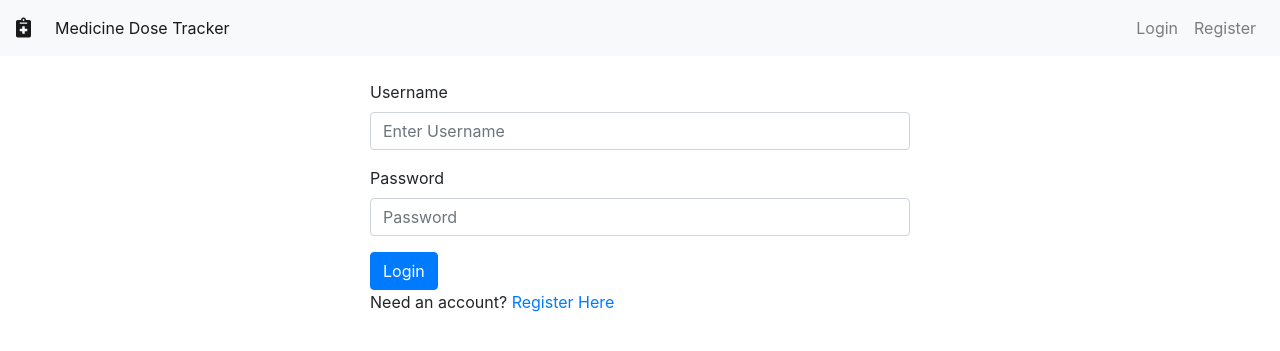
After one commit to angellikgh/django-medicine-dose-tracker, a Django app: page /login/ in a window 1280 px wide. The commit adds this page. Shown: the top 351 px of the page. Run offline with Django 3.2, Linux system fonts and the light colour scheme; some libraries are stand-ins or nearby versions.

Commit message:
added user login/register

```diff
--- a/apps/config/settings/base.py
+++ b/apps/config/settings/base.py
@@ -39,6 +39,8 @@ INSTALLED_APPS = [
     "django.contrib.sessions",
     "django.contrib.messages",
     "django.contrib.staticfiles",
+
+    "apps.users",
 ]
 
 MIDDLEWARE = [
@@ -124,3 +126,6 @@ USE_TZ = True
 # https://docs.djangoproject.com/en/3.1/howto/static-files/
 
 STATIC_URL = "/static/"
+STATICFILES_DIRS = [
+    os.path.join(BASE_DIR, 'static')
+]
--- a/apps/config/urls.py
+++ b/apps/config/urls.py
@@ -1,12 +1,13 @@
 from django.contrib import admin
 from django.views.generic import TemplateView
-from django.urls import path
+from django.urls import path, include
 
 
 urlpatterns = [
     path('',
         TemplateView.as_view(template_name='home.html'),
         name='home'),
+    path('', include('apps.users.urls')),
 
     path('admin/', admin.site.urls),
 ]
--- a/apps/templates/base.html
+++ b/apps/templates/base.html
@@ -9,13 +9,23 @@
 
       {% endblock %}
     </title>
-    <link href="https://cdn.jsdelivr.net/npm/bootstrap@5.0.2/dist/css/bootstrap.min.css" rel="stylesheet" integrity="sha384-EVSTQN3/azprG1Anm3QDgpJLIm9Nao0Yz1ztcQTwFspd3yD65VohhpuuCOmLASjC" crossorigin="anonymous" />
+    <link rel="stylesheet" href="https://maxcdn.bootstrapcdn.com/bootstrap/4.0.0/css/bootstrap.min.css" integrity="sha384-Gn5384xqQ1aoWXA+058RXPxPg6fy4IWvTNh0E263XmFcJlSAwiGgFAW/dAiS6JXm" crossorigin="anonymous" />
+    <link rel="stylesheet" href="https://use.fontawesome.com/releases/v5.6.3/css/all.css" integrity="sha384-UHRtZLI+pbxtHCWp1t77Bi1L4ZtiqrqD80Kn4Z8NTSRyMA2Fd33n5dQ8lWUE00s/" crossorigin="anonymous" />
+    {% block custom_css %}
+
+    {% endblock %}
   </head>
   <body>
+    {% include 'partials/navbar.html' %}
+
     <div class="container">
       {% block content %}
 
       {% endblock %}
     </div>
+
+    <script src="https://code.jquery.com/jquery-3.2.1.slim.min.js" integrity="sha384-KJ3o2DKtIkvYIK3UENzmM7KCkRr/rE9/Qpg6aAZGJwFDMVNA/GpGFF93hXpG5KkN" crossorigin="anonymous"></script>
+    <script src="https://cdnjs.cloudflare.com/ajax/libs/popper.js/1.12.9/umd/popper.min.js" integrity="sha384-ApNbgh9B+Y1QKtv3Rn7W3mgPxhU9K/ScQsAP7hUibX39j7fakFPskvXusvfa0b4Q" crossorigin="anonymous"></script>
+    <script src="https://maxcdn.bootstrapcdn.com/bootstrap/4.0.0/js/bootstrap.min.js" integrity="sha384-JZR6Spejh4U02d8jOt6vLEHfe/JQGiRRSQQxSfFWpi1MquVdAyjUar5+76PVCmYl" crossorigin="anonymous"></script>
   </body>
 </html>
--- /dev/null
+++ b/apps/templates/partials/navbar.html
@@ -0,0 +1,22 @@
+<nav class="navbar navbar-expand-sm navbar-light bg-light">
+    <a class="navbar-brand" href="{% url 'home' %}"><i class="fas fa-notes-medical"></i></a>
+    <button class="navbar-toggler d-lg-none" type="button" data-toggle="collapse" data-target="#collapsibleNavId"
+        aria-controls="collapsibleNavId" aria-expanded="false" aria-label="Toggle navigation">
+        <span class="navbar-toggler-icon"></span>
+    </button>
+    <div class="collapse navbar-collapse" id="collapsibleNavId">
+        <ul class="navbar-nav mr-auto mt-lg-0">
+            <li class="nav-item active">
+                <a class="nav-link" href="{% url 'home' %}">Medicine Dose Tracker <span class="sr-only">(current)</span></a>
+            </li>
+        </ul>
+        <div class="navbar-nav ml-auto">
+            {% if request.user.is_authenticated %}
+            <a class="nav-link" href="{% url 'users:logout' %}">Logout</a>
+            {% else %}
+            <a class="nav-link" href="{% url 'users:login' %}">Login</a>
+            <a class="nav-link" href="{% url 'users:register' %}">Register</a>
+            {% endif %}
+        </div>
+    </div>
+</nav>
--- /dev/null
+++ b/apps/templates/users/login.html
@@ -0,0 +1,32 @@
+{% extends 'base.html' %}
+
+{% block content %}
+  <div class="row center">
+    <div class="col-md-6 offset-md-3 mt-4">
+        {% if messages %}
+        <div class="messages">
+            {% for message in messages %}
+            <div {% if message.tags %} class="{{ message.tags }}" {% endif %}>{{ message }}
+                <button type="button" class="close" data-dismiss="alert" aria-label="Close">
+                    <span aria-hidden="true">&times;</span>
+                </button>
+            </div>
+            {% endfor %}
+        </div>
+        {% endif %}
+        <form action="" method="POST">
+            {% csrf_token %}
+            <div class="form-group">
+                <label for="username">Username</label>
+                <input type="text" class="form-control" name="username" placeholder="Enter Username" required>
+            </div>
+            <div class="form-group">
+                <label for="password">Password</label>
+                <input type="password" class="form-control" name="password" placeholder="Password" required>
+            </div>
+            <button type="submit" class="btn btn-primary">Login</button>
+            <p>Need an account? <a href="{% url 'users:register' %}">Register Here</a></p>
+        </form>
+    </div>
+  </div>
+{% endblock %}
--- /dev/null
+++ b/apps/users/app.py
@@ -0,0 +1,5 @@
+from django.apps import AppConfig
+
+
+class AuthConfig(AppConfig):
+    name = 'apps.users'
--- /dev/null
+++ b/apps/users/urls.py
@@ -0,0 +1,11 @@
+from django.urls import path
+
+from . import views
+
+app_name = 'users'
+
+urlpatterns = [
+    path('login/', views.login_view, name="login"),
+    path('logout/', views.logout_view, name="logout"),
+    path('register/', views.register_view, name="register"),
+]
--- /dev/null
+++ b/apps/users/views.py
@@ -0,0 +1,69 @@
+from django.shortcuts import render, redirect
+from django.contrib import messages
+from django.contrib.auth import login, logout, authenticate
+from django.contrib.auth.models import User
+
+from .forms import UserRegistrationForm
+
+
+def login_view(request):
+    if request.method == 'POST':
+        username = request.POST.get('username')
+        password = request.POST.get('password')
+        user = authenticate(username=username, password=password)
+
+        if user is not None:
+            login(request, user)
+            redirect_url = request.GET.get('next', 'home')
+            return redirect(redirect_url)
+        else:
+            messages.error(request, "Username Or Password is incorrect!",
+                           extra_tags='alert alert-warning alert-dismissible fade show')
+
+    return render(request, 'users/login.html')
+
+
+def logout_view(request):
+    logout(request)
+    return redirect('home')
+
+
+def register_view(request):
+    if request.method == 'POST':
+        check1 = False
+        check2 = False
+        check3 = False
+        form = UserRegistrationForm(request.POST)
+        if form.is_valid():
+            username = form.cleaned_data['username']
+            password1 = form.cleaned_data['password1']
+            password2 = form.cleaned_data['password2']
+            email = form.cleaned_data['email']
+
+            if password1 != password2:
+                check1 = True
+                messages.error(request, 'Password did not match!',
+                               extra_tags='alert alert-warning alert-dismissible fade show')
+            if User.objects.filter(username=username).exists():
+                check2 = True
+                messages.error(request, 'Username already exists!',
+                               extra_tags='alert alert-warning alert-dismissible fade show')
+            if User.objects.filter(email=email).exists():
+                check3 = True
+                messages.error(request, 'Email already registered!',
+                               extra_tags='alert alert-warning alert-dismissible fade show')
+
+            if check1 or check2 or check3:
+                messages.error(
+                    request, "Registration Failed!", extra_tags='alert alert-warning alert-dismissible fade show')
+                return redirect('users:register')
+            else:
+                user = User.objects.create_user(
+                    username=username, password=password1, email=email)
+                messages.success(
+                    request, f'Thanks for registering {user.username}.', extra_tags='alert alert-success alert-dismissible fade show')
+                return redirect('users:login')
+    else:
+        form = UserRegistrationForm()
+
+    return render(request, 'users/register.html', {'form': form})
```
Also changed, not shown: apps/static/css/style.css (added, +19 -0 lines), apps/templates/home.html (+13 -1 lines), apps/templates/users/register.html (added, +27 -0 lines), apps/users/forms.py (added, +14 -0 lines), apps/templates/auth/register.html (deleted), apps/users/__init__.py (added), 1 other file.
